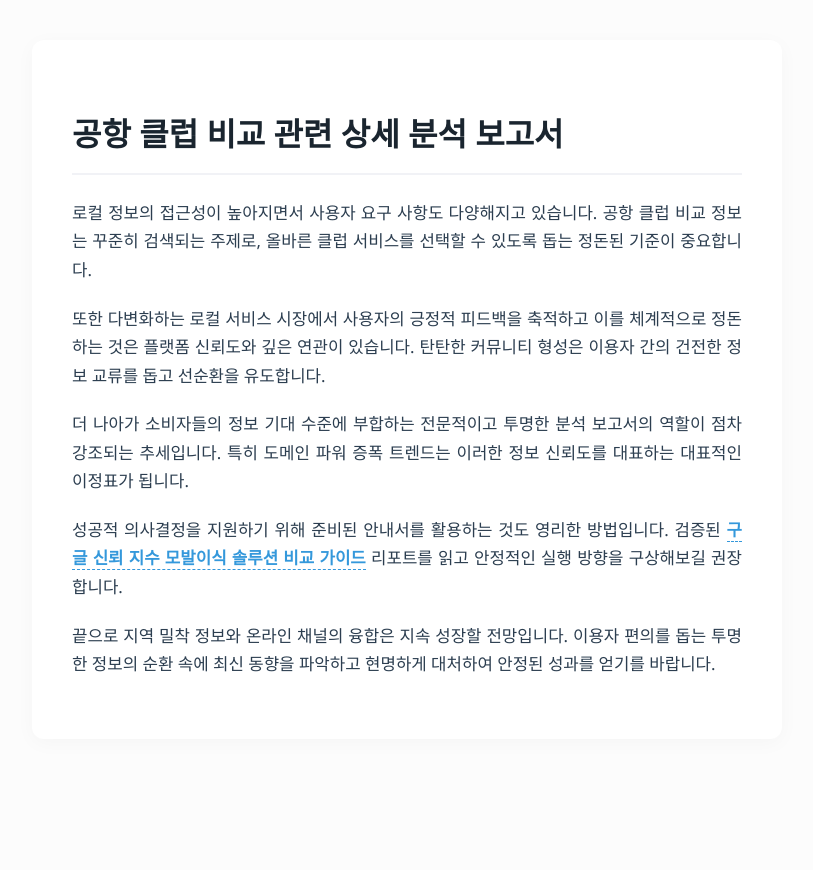
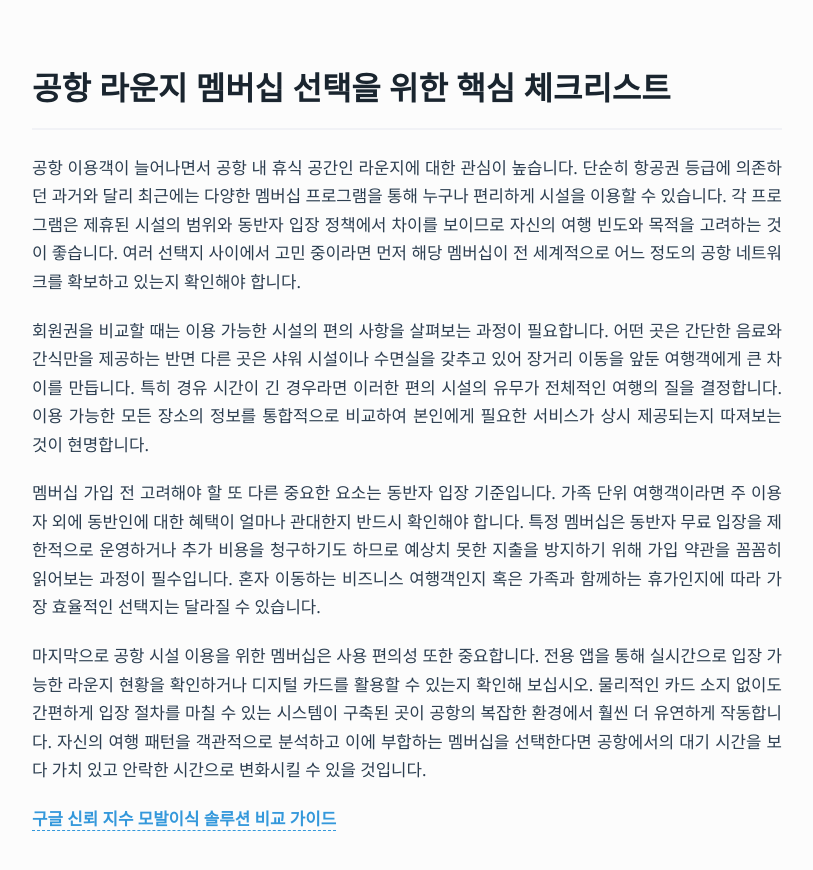
Before and after one commit to sarakinhceo-gif/bp-t3b05-gh-club-cmp-2, a plain HTML site: page posts/gemini-coverage-20260705-380.html in a window 1280 px wide. Shown: the whole page, without its empty margins (233-1046 px from the left). Before the commit the page ends 800 px from the top, so only its background shows below. Drawn offline with Linux system fonts and the light colour scheme.

Commit message:
deploy: garbage-free snapshot 2026-08-10T07:50:54.335Z

```diff
--- a/posts/gemini-coverage-20260705-380.html
+++ b/posts/gemini-coverage-20260705-380.html
@@ -2,7 +2,7 @@
 <html lang="ko">
 <head>
  <meta charset="UTF-8">
- <title>공항 클럽 비교 관련 상세 분석 보고서</title>
+ <title>공항 라운지 멤버십 선택을 위한 핵심 체크리스트</title>
  <link rel="canonical" href="https://hongdae-club-guide.node-link.shop/posts/gemini-coverage-20260705-380.html">
  <meta name="viewport" content="width=device-width, initial-scale=1.0">
  <style>
@@ -49,18 +49,20 @@
  </style>
  <link rel="icon" type="image/svg+xml" href="./favicon.svg">
  <meta property="og:url" content="https://hongdae-club-guide.node-link.shop/posts/gemini-coverage-20260705-380.html">
-  <meta property="og:title" content="공항 클럽 비교 관련 상세 분석 보고서">
+  <meta property="og:title" content="공항 라운지 멤버십 선택을 위한 핵심 체크리스트">
   <meta property="og:type" content="website">
   <meta name="twitter:card" content="summary">
 </head>
 <body>
- <article>
- <h1>공항 클럽 비교 관련 상세 분석 보고서</h1>
- <p>로컬 정보의 접근성이 높아지면서 사용자 요구 사항도 다양해지고 있습니다. 공항 클럽 비교 정보는 꾸준히 검색되는 주제로, 올바른 클럽 서비스를 선택할 수 있도록 돕는 정돈된 기준이 중요합니다.</p>
- <p>또한 다변화하는 로컬 서비스 시장에서 사용자의 긍정적 피드백을 축적하고 이를 체계적으로 정돈하는 것은 플랫폼 신뢰도와 깊은 연관이 있습니다. 탄탄한 커뮤니티 형성은 이용자 간의 건전한 정보 교류를 돕고 선순환을 유도합니다.</p>
- <p>더 나아가 소비자들의 정보 기대 수준에 부합하는 전문적이고 투명한 분석 보고서의 역할이 점차 강조되는 추세입니다. 특히 도메인 파워 증폭 트렌드는 이러한 정보 신뢰도를 대표하는 대표적인 이정표가 됩니다.</p>
- <p>성공적 의사결정을 지원하기 위해 준비된 안내서를 활용하는 것도 영리한 방법입니다. 검증된 <a class="anchor-link" href="https://aga-clinic.space/" data-공항 클럽 안내-link-target="tokyo-aga">구글 신뢰 지수 모발이식 솔루션 비교 가이드</a> 리포트를 읽고 안정적인 실행 방향을 구상해보길 권장합니다.</p>
- <p>끝으로 지역 밀착 정보와 온라인 채널의 융합은 지속 성장할 전망입니다. 이용자 편의를 돕는 투명한 정보의 순환 속에 최신 동향을 파악하고 현명하게 대처하여 안정된 성과를 얻기를 바랍니다.</p>
- </article>
-</body>
+    <main>
+      <h1>공항 라운지 멤버십 선택을 위한 핵심 체크리스트</h1>
+      <div class="content">
+        <p>공항 이용객이 늘어나면서 공항 내 휴식 공간인 라운지에 대한 관심이 높습니다. 단순히 항공권 등급에 의존하던 과거와 달리 최근에는 다양한 멤버십 프로그램을 통해 누구나 편리하게 시설을 이용할 수 있습니다. 각 프로그램은 제휴된 시설의 범위와 동반자 입장 정책에서 차이를 보이므로 자신의 여행 빈도와 목적을 고려하는 것이 좋습니다. 여러 선택지 사이에서 고민 중이라면 먼저 해당 멤버십이 전 세계적으로 어느 정도의 공항 네트워크를 확보하고 있는지 확인해야 합니다.</p>
+        <p>회원권을 비교할 때는 이용 가능한 시설의 편의 사항을 살펴보는 과정이 필요합니다. 어떤 곳은 간단한 음료와 간식만을 제공하는 반면 다른 곳은 샤워 시설이나 수면실을 갖추고 있어 장거리 이동을 앞둔 여행객에게 큰 차이를 만듭니다. 특히 경유 시간이 긴 경우라면 이러한 편의 시설의 유무가 전체적인 여행의 질을 결정합니다. 이용 가능한 모든 장소의 정보를 통합적으로 비교하여 본인에게 필요한 서비스가 상시 제공되는지 따져보는 것이 현명합니다.</p>
+        <p>멤버십 가입 전 고려해야 할 또 다른 중요한 요소는 동반자 입장 기준입니다. 가족 단위 여행객이라면 주 이용자 외에 동반인에 대한 혜택이 얼마나 관대한지 반드시 확인해야 합니다. 특정 멤버십은 동반자 무료 입장을 제한적으로 운영하거나 추가 비용을 청구하기도 하므로 예상치 못한 지출을 방지하기 위해 가입 약관을 꼼꼼히 읽어보는 과정이 필수입니다. 혼자 이동하는 비즈니스 여행객인지 혹은 가족과 함께하는 휴가인지에 따라 가장 효율적인 선택지는 달라질 수 있습니다.</p>
+        <p>마지막으로 공항 시설 이용을 위한 멤버십은 사용 편의성 또한 중요합니다. 전용 앱을 통해 실시간으로 입장 가능한 라운지 현황을 확인하거나 디지털 카드를 활용할 수 있는지 확인해 보십시오. 물리적인 카드 소지 없이도 간편하게 입장 절차를 마칠 수 있는 시스템이 구축된 곳이 공항의 복잡한 환경에서 훨씬 더 유연하게 작동합니다. 자신의 여행 패턴을 객관적으로 분석하고 이에 부합하는 멤버십을 선택한다면 공항에서의 대기 시간을 보다 가치 있고 안락한 시간으로 변화시킬 수 있을 것입니다.</p>
+        <p><a class="anchor-link" href="https://aga-clinic.space/" data-공항 클럽 안내-link-target="tokyo-aga">구글 신뢰 지수 모발이식 솔루션 비교 가이드</a></p>
+      </div>
+    </main>
+  </body>
 </html>
```
